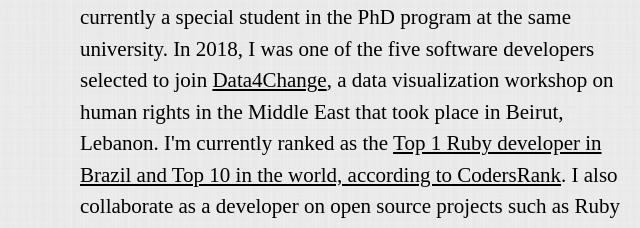
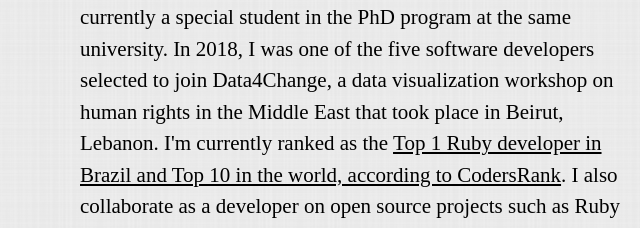
Before and after one commit to caiosba/caiosba, a plain HTML site: page index.html in a window 1280 px wide. Shown: the part 751-979 px from the top of the page, 0-640 px from the left. Drawn offline with Linux system fonts and the light colour scheme; a web font is replaced by a local one.

Commit message:
Removing link

```diff
--- a/index.html
+++ b/index.html
@@ -161,7 +161,7 @@
       </ul>
     </div>
     <div id="bio">
-      <p>Hello! I'm Caio Almeida, senior software engineer with more than 15 years of experience, primarily working with Ruby On Rails and JavaScript / React.js lately. I'm a <a href="https://www.credential.net/fhs4mrsf" target="_blank">Certified Ruby Programmer</a>, I hold bachelor's and master's degrees in computer science from the Federal University of Bahia, Brazil, and I'm currently a special student in the PhD program at the same university. In 2018, I was one of the five software developers selected to join <a href="https://www.data4chan.ge/" target="_blank">Data4Change</a>, a data visualization workshop on human rights in the Middle East that took place in Beirut, Lebanon. I'm currently ranked as the <a href="https://profile.codersrank.io/leaderboard/developer?technology=Ruby" target="_blank">Top 1 Ruby developer in Brazil and Top 10 in the world, according to CodersRank</a>. I also collaborate as a developer on open source projects such as Ruby On Rails, NPM, Drupal, Noosfero, Moodle, Inkscape, and others, and I have presented at conferences including RubyConf Portugal, Rubyfuza (South Africa), SIBGRAPI (Peru), PROPOR (Portugal), Tech &amp; Check (Duke University in the United States), CredCon (United States), Mexico on Rails (Mexico), Media Party (Argentina), Mediathon (Peru), RubyConf Brazil, WebMedia, W3C Web Conference, International Free Software Forum, International Free Software Workshop, JSDay, Campus Party, among others.</p>
+      <p>Hello! I'm Caio Almeida, senior software engineer with more than 15 years of experience, primarily working with Ruby On Rails and JavaScript / React.js lately. I'm a <a href="https://www.credential.net/fhs4mrsf" target="_blank">Certified Ruby Programmer</a>, I hold bachelor's and master's degrees in computer science from the Federal University of Bahia, Brazil, and I'm currently a special student in the PhD program at the same university. In 2018, I was one of the five software developers selected to join Data4Change, a data visualization workshop on human rights in the Middle East that took place in Beirut, Lebanon. I'm currently ranked as the <a href="https://profile.codersrank.io/leaderboard/developer?technology=Ruby" target="_blank">Top 1 Ruby developer in Brazil and Top 10 in the world, according to CodersRank</a>. I also collaborate as a developer on open source projects such as Ruby On Rails, NPM, Drupal, Noosfero, Moodle, Inkscape, and others, and I have presented at conferences including RubyConf Portugal, Rubyfuza (South Africa), SIBGRAPI (Peru), PROPOR (Portugal), Tech &amp; Check (Duke University in the United States), CredCon (United States), Mexico on Rails (Mexico), Media Party (Argentina), Mediathon (Peru), RubyConf Brazil, WebMedia, W3C Web Conference, International Free Software Forum, International Free Software Workshop, JSDay, Campus Party, among others.</p>
       <p>Olá! Eu sou Caio Almeida, engenheiro de software sênior com mais de 15 anos de experiência, trabalhando principalmente com Ruby On Rails e JavaScript / React.js ultimamente. Eu sou <a href="https://www.credential.net/fhs4mrsf" target="_blank">Programador Ruby Certificado</a>, mestre e bacharel em ciência da computação pela Universidade Federal da Bahia (UFBA) e atualmente aluno especial do doutorado na mesma Universidade. Em 2018, fui um dos 5 desenvolvedores de software do mundo inteiro selecionados para participar do Data4Change, um workshop de visualização de dados sobre direitos humanos no oriente médio, ocorrido em Beirute, no Líbano. Atualmente sou <a href="https://profile.codersrank.io/leaderboard/developer?technology=Ruby" target="_blank">o Top 1 desenvolvedor Ruby do Brasil e Top 10 do mundo de acordo com o CodersRank</a>. Colaboro como desenvolvedor de software em projetos open source como Ruby On Rails, NPM, Drupal, Noosfero, Moodle, Inkscape e outros, e já apresentei trabalhos em eventos como RubyConf Portugal, Rubyfuza (na África do Sul), SIBGRAPI (no Peru), PROPOR (em Portugal), Tech & Check (na Universidade de Duke nos Estados Unidos), CredCon (nos Estados Unidos), Mexico on Rails (no México), Media Party (na Argentina), Mediathon (no Peru), RubyConf Brasil, WebMedia, Conferência Web W3C Brasil, Fórum Internacional de Software Livre (FISL), Workshop Internacional de Software Livre (WSL), JSDay, Campus Party, entre outros.</p>
     </div>
     <h2>Events / Eventos</h2>
```
